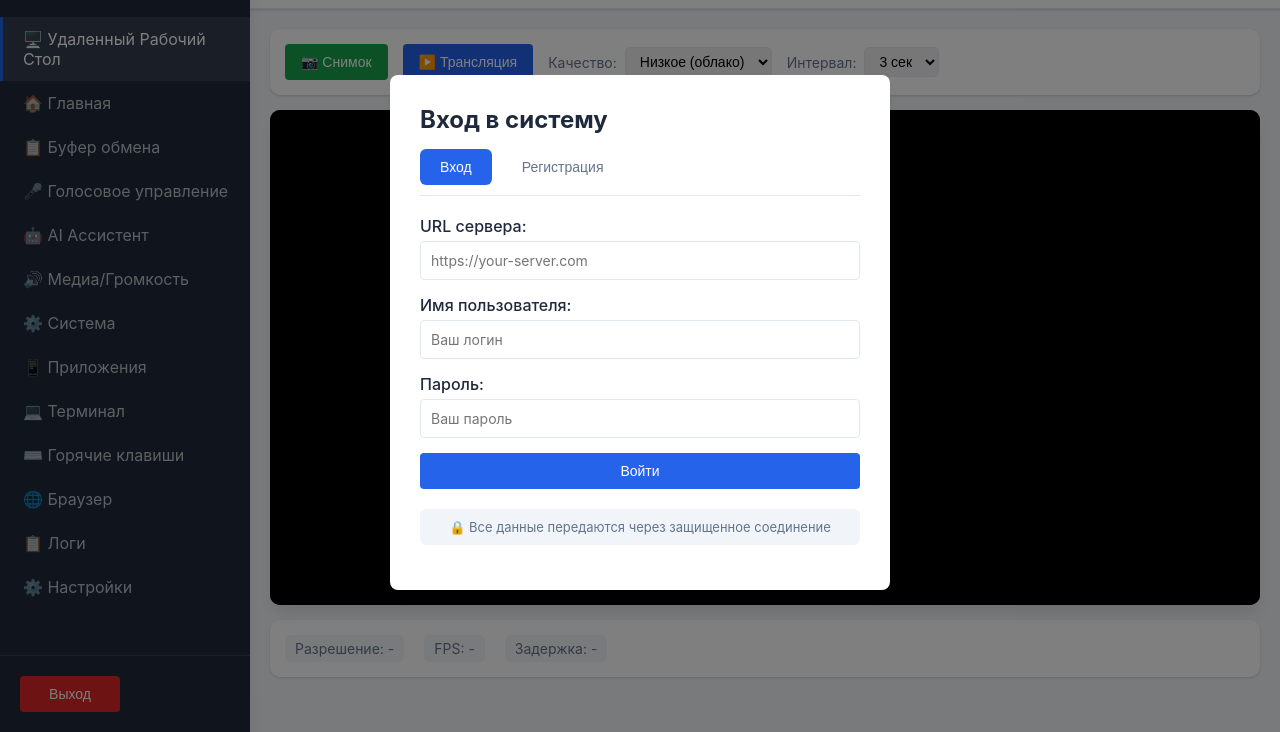
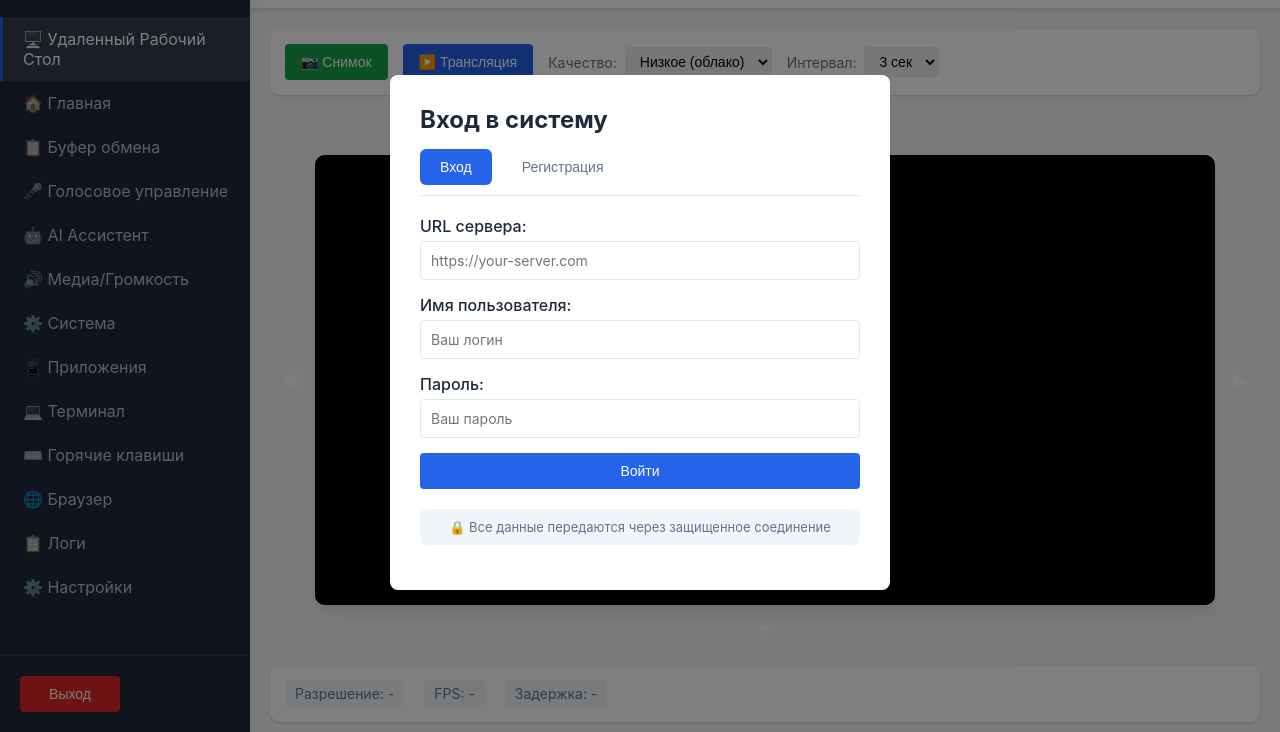
Before and after one commit to website7777/digital_control, a plain HTML site: page index.html in a window 1280 px wide. Shown: the part 68-800 px from the top of the page. Drawn offline with Linux system fonts and the light colour scheme.

Commit message:
Add files via upload

```diff
--- a/index.html
+++ b/index.html
@@ -78,12 +78,19 @@
                             </label>
                             <span id="stream-status" class="stream-status"></span>
                         </div>
-                        <div class="desktop-screen">
-                            <canvas id="screen-canvas"></canvas>
-                            <div id="screen-loading" class="screen-loading">
-                                <div class="spinner"></div>
-                                <p>Ожидание подключения...</p>
+                        <div class="desktop-screen-wrapper">
+                            <!-- Стрелки прокрутки -->
+                            <button class="scroll-arrow scroll-up" id="scroll-up" title="Прокрутить вверх">▲</button>
+                            <button class="scroll-arrow scroll-left" id="scroll-left" title="Прокрутить влево">◀</button>
+                            <div class="desktop-screen">
+                                <canvas id="screen-canvas"></canvas>
+                                <div id="screen-loading" class="screen-loading">
+                                    <div class="spinner"></div>
+                                    <p>Ожидание подключения...</p>
+                                </div>
                             </div>
+                            <button class="scroll-arrow scroll-right" id="scroll-right" title="Прокрутить вправо">▶</button>
+                            <button class="scroll-arrow scroll-down" id="scroll-down" title="Прокрутить вниз">▼</button>
                         </div>
                         <div class="desktop-info">
                             <span id="screen-resolution">Разрешение: -</span>
--- a/script.js
+++ b/script.js
@@ -87,6 +87,9 @@ function setupEventListeners() {
         });
     }
 
+    // Стрелки прокрутки
+    setupScrollArrows();
+
     // Canvas events
     const canvas = document.getElementById('screen-canvas');
     canvas.addEventListener('click', handleCanvasClick);
@@ -98,6 +101,58 @@ function setupEventListeners() {
 
     // Keyboard events
     document.addEventListener('keydown', handleKeyDown);
+}
+
+// ========== СТРЕЛКИ ПРОКРУТКИ ==========
+
+let scrollIntervalId = null;
+
+function setupScrollArrows() {
+    const arrows = {
+        'scroll-up': { action: 'scroll', amount: 5 },
+        'scroll-down': { action: 'scroll', amount: -5 },
+        'scroll-left': { action: 'scroll_horizontal', amount: 5 },
+        'scroll-right': { action: 'scroll_horizontal', amount: -5 }
+    };
+
+    Object.entries(arrows).forEach(([id, data]) => {
+        const btn = document.getElementById(id);
+        if (!btn) return;
+
+        // Начать прокрутку при нажатии
+        const startScroll = () => {
+            if (!isStreaming && !screenCanvas) return;
+
+            // Сразу отправляем первую команду
+            sendCommand('mouse', data);
+
+            // Потом повторяем каждые 100ms пока зажато
+            scrollIntervalId = setInterval(() => {
+                sendCommand('mouse', data);
+            }, 100);
+        };
+
+        // Остановить при отпускании
+        const stopScroll = () => {
+            if (scrollIntervalId) {
+                clearInterval(scrollIntervalId);
+                scrollIntervalId = null;
+            }
+        };
+
+        // Mouse events
+        btn.addEventListener('mousedown', startScroll);
+        btn.addEventListener('mouseup', stopScroll);
+        btn.addEventListener('mouseleave', stopScroll);
+
+        // Touch events
+        btn.addEventListener('touchstart', (e) => {
+            e.preventDefault();
+            startScroll();
+        });
+        btn.addEventListener('touchend', stopScroll);
+        btn.addEventListener('touchcancel', stopScroll);
+    });
 }
 
 // ========== АВТОРИЗАЦИЯ ==========
--- a/styles.css
+++ b/styles.css
@@ -593,14 +593,59 @@ body {
     margin-left: auto;
 }
 
+/* Wrapper для экрана со стрелками */
+.desktop-screen-wrapper {
+    display: grid;
+    grid-template-areas:
+        ". up ."
+        "left screen right"
+        ". down .";
+    grid-template-columns: 40px 1fr 40px;
+    grid-template-rows: 40px 1fr 40px;
+    gap: 5px;
+    flex: 1;
+    min-height: 400px;
+}
+
+/* Стрелки прокрутки */
+.scroll-arrow {
+    background: var(--primary-gradient);
+    color: white;
+    border: none;
+    border-radius: 8px;
+    font-size: 18px;
+    cursor: pointer;
+    display: flex;
+    align-items: center;
+    justify-content: center;
+    transition: all 0.2s;
+    user-select: none;
+    -webkit-user-select: none;
+    touch-action: manipulation;
+}
+
+.scroll-arrow:hover {
+    transform: scale(1.1);
+    box-shadow: 0 2px 8px rgba(102, 126, 234, 0.4);
+}
+
+.scroll-arrow:active {
+    transform: scale(0.95);
+    background: var(--secondary);
+}
+
+.scroll-up { grid-area: up; }
+.scroll-down { grid-area: down; }
+.scroll-left { grid-area: left; }
+.scroll-right { grid-area: right; }
+
 .desktop-screen {
-    flex: 1;
+    grid-area: screen;
     background: #000;
     border-radius: 10px;
     overflow: hidden;
     position: relative;
     box-shadow: var(--shadow-lg);
-    min-height: 400px;
 }
 
 #screen-canvas {
```
